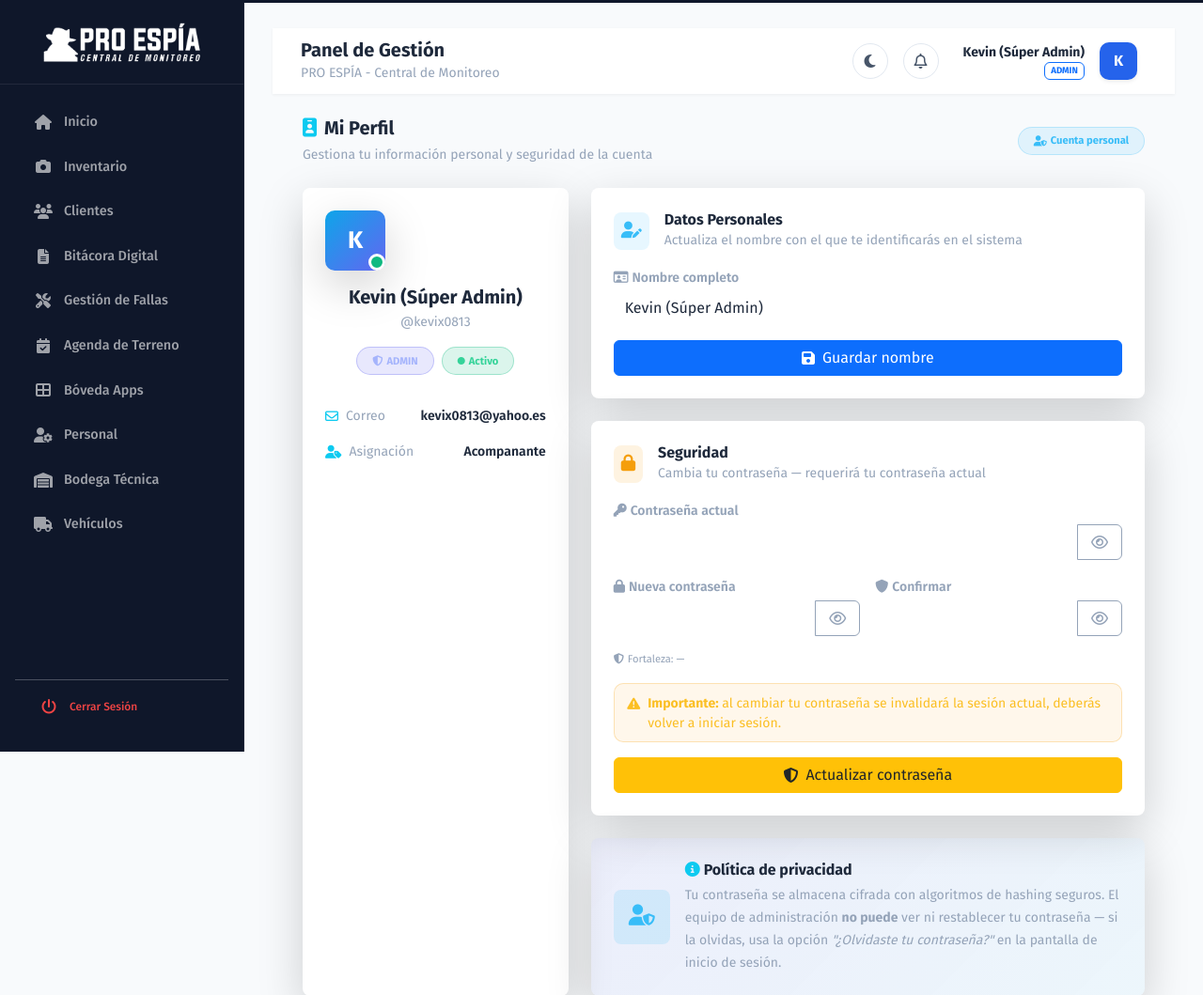
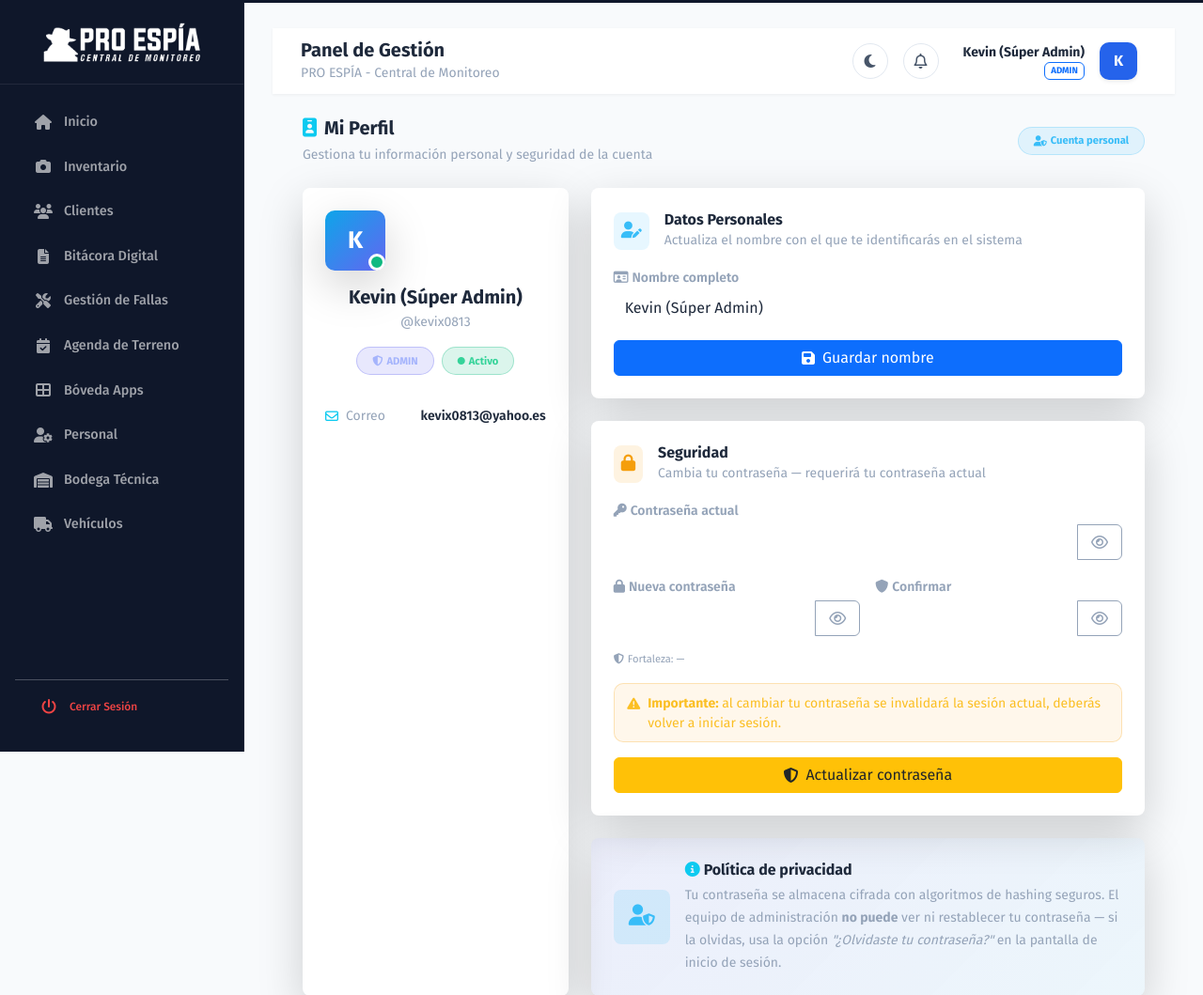
Before and after one commit to KevinAntoniooo/proespia.app, a Flask app: page /perfil in a window 1280 px wide. Shown: the top 1059 px of the page at 94% size. Run offline with Flask 3, Linux system fonts and the light colour scheme; a user stored in the database is signed in; data that the repository does not hold is empty; some libraries are stand-ins or nearby versions.

Commit message:
fix(usuarios): tipo_asignacion y ubicacion_id NULL para no-tecnicos
Model:
- tipo_asignacion: default='acompanante' -> nullable=True (sin default)

Migracion SQL (rebuild tabla usuario):
- tipo_asignacion VARCHAR(20) DEFAULT 'acompanante' -> VARCHAR(20) (nullable)

Startup backfill:
- UPDATE usuario SET tipo_asignacion=NULL, ubicacion_id=NULL
  WHERE rol IN ('admin', 'super_su', 'operador', 'Pendiente')

Backend:
- gestionar_usuarios (nuevo): si rol != 'tecnico', fuerza ambos en None
- actualizar_usuario_completo (edit): respeta rol del super admin,
  limpia ambos si rol_final != 'tecnico'
- asignar_vehiculo: solo asigna si rol == 'tecnico', si no, NULL

UI:
- perfil.html: oculta filas 'Vehiculo' y 'Asignacion' si no es tecnico
- usuarios.html modal: campos ya estaban ocultos por toggleUbicacionEdit

```diff
--- a/app.py
+++ b/app.py
@@ -1779,7 +1779,7 @@ def gestionar_usuarios(user_id):
         rol = request.form.get('rol')
         ubicacion_id = request.form.get('ubicacion_id') or None
         password_plana = request.form.get('password')
-        tipo_asignacion = request.form.get('tipo_asignacion', 'acompanante')
+        tipo_asignacion = request.form.get('tipo_asignacion') or None
 
         if not nombre or not username or not password_plana:
             flash('Nombre, usuario y contraseña son obligatorios.', 'danger')
@@ -1790,6 +1790,10 @@ def gestionar_usuarios(user_id):
             if dup:
                 flash('Ya existe un usuario con ese correo.', 'danger')
                 return redirect(url_for('gestionar_usuarios', user_id=user_id))
+
+        if rol != 'tecnico':
+            ubicacion_id = None
+            tipo_asignacion = None
 
         try:
             nuevo = Usuario(
@@ -1853,7 +1857,7 @@ def actualizar_usuario_completo(target_id, admin_id):
 
     nuevo_rol = request.form.get('rol')
     nueva_ubicacion_id = request.form.get('ubicacion_id') or None
-    nuevo_tipo = request.form.get('tipo_asignacion', 'acompanante')
+    nuevo_tipo = request.form.get('tipo_asignacion') or None
 
     if u_target.es_super_admin() and nuevo_rol not in (None, '', 'admin'):
         flash('El Súper Administrador es inmune. No se puede cambiar su rol.', 'danger')
@@ -1862,6 +1866,11 @@ def actualizar_usuario_completo(target_id, admin_id):
     if nuevo_rol not in ('admin', 'tecnico', 'operador', None, ''):
         flash('Rol inválido.', 'danger')
         return redirect(url_for('gestionar_usuarios', user_id=admin_id))
+
+    rol_final = u_target.rol if u_target.es_super_admin() else (nuevo_rol or u_target.rol)
+    if rol_final != 'tecnico':
+        nueva_ubicacion_id = None
+        nuevo_tipo = None
 
     try:
         if not u_target.es_super_admin() and nuevo_rol:
@@ -2787,15 +2796,15 @@ def asignar_vehiculo():
         data = request.get_json()
         usuario_id = int(data['usuario_id'])
         vehiculo_id = int(data.get('vehiculo_id', 0))
-        tipo = data.get('tipo_asignacion', 'acompanante')
+        tipo = data.get('tipo_asignacion') or None
         user = Usuario.query.get_or_404(usuario_id)
-        if vehiculo_id:
+        if vehiculo_id and user.rol == 'tecnico':
             v = Vehiculo.query.get_or_404(vehiculo_id)
             user.ubicacion_id = v.ubicacion_id
             user.tipo_asignacion = tipo
         else:
             user.ubicacion_id = None
-            user.tipo_asignacion = 'acompanante'
+            user.tipo_asignacion = None
         db.session.commit()
         return jsonify({'ok': True, 'msg': 'Asignación actualizada'})
     except Exception as e:
@@ -3449,7 +3458,7 @@ with app.app_context():
                     password VARCHAR(255),
                     rol VARCHAR(20) DEFAULT 'Pendiente',
                     ubicacion_id INTEGER,
-                    tipo_asignacion VARCHAR(20) DEFAULT 'acompanante',
+                    tipo_asignacion VARCHAR(20),
                     correo VARCHAR(120),
                     google_id VARCHAR(120),
                     token_recuperacion VARCHAR(200),
@@ -3490,6 +3499,16 @@ with app.app_context():
         ))
         db.session.execute(db.text(
             "UPDATE usuario SET created_at = CURRENT_TIMESTAMP WHERE created_at IS NULL"
+        ))
+        db.session.commit()
+    except Exception:
+        db.session.rollback()
+
+    # Backfill: limpiar tipo_asignacion y ubicacion_id de no-tecnicos
+    try:
+        db.session.execute(db.text(
+            "UPDATE usuario SET tipo_asignacion = NULL, ubicacion_id = NULL "
+            "WHERE rol IN ('admin', 'super_su', 'operador', 'Pendiente')"
         ))
         db.session.commit()
     except Exception:
--- a/models.py
+++ b/models.py
@@ -56,7 +56,7 @@ class Usuario(db.Model, UserMixin):
     rol = db.Column(db.String(20), default='Pendiente')
     estado = db.Column(db.String(20), default='Activo')
     ubicacion_id = db.Column(db.Integer, db.ForeignKey('ubicacion_bodega.id'), nullable=True)
-    tipo_asignacion = db.Column(db.String(20), default='acompanante')
+    tipo_asignacion = db.Column(db.String(20), nullable=True)
     created_at = db.Column(db.DateTime, nullable=True)
 
     rel_ubicacion = db.relationship('Ubicacion', backref='usuarios_asignados')
--- a/templates/perfil.html
+++ b/templates/perfil.html
@@ -77,15 +77,17 @@
                             </span>
                         </li>
                         {% endif %}
+                        {% if usuario.rol == 'tecnico' %}
                         <li class="d-flex align-items-center justify-content-between py-2 border-bottom border-opacity-10"
                             style="border-color:rgba(255,255,255,0.05) !important;">
                             <span class="d-inline-flex align-items-center">
                                 <i class="fa-solid fa-user-tag me-2 text-info"></i>Asignación
                             </span>
                             <span class="fw-semibold text-capitalize" style="color:var(--text-heading);">
-                                {{ usuario.tipo_asignacion or 'acompanante' }}
+                                {{ usuario.tipo_asignacion or 'Acompañante' }}
                             </span>
                         </li>
+                        {% endif %}
                         {% if usuario.created_at %}
                         <li class="d-flex align-items-center justify-content-between py-2">
                             <span class="d-inline-flex align-items-center">
```
